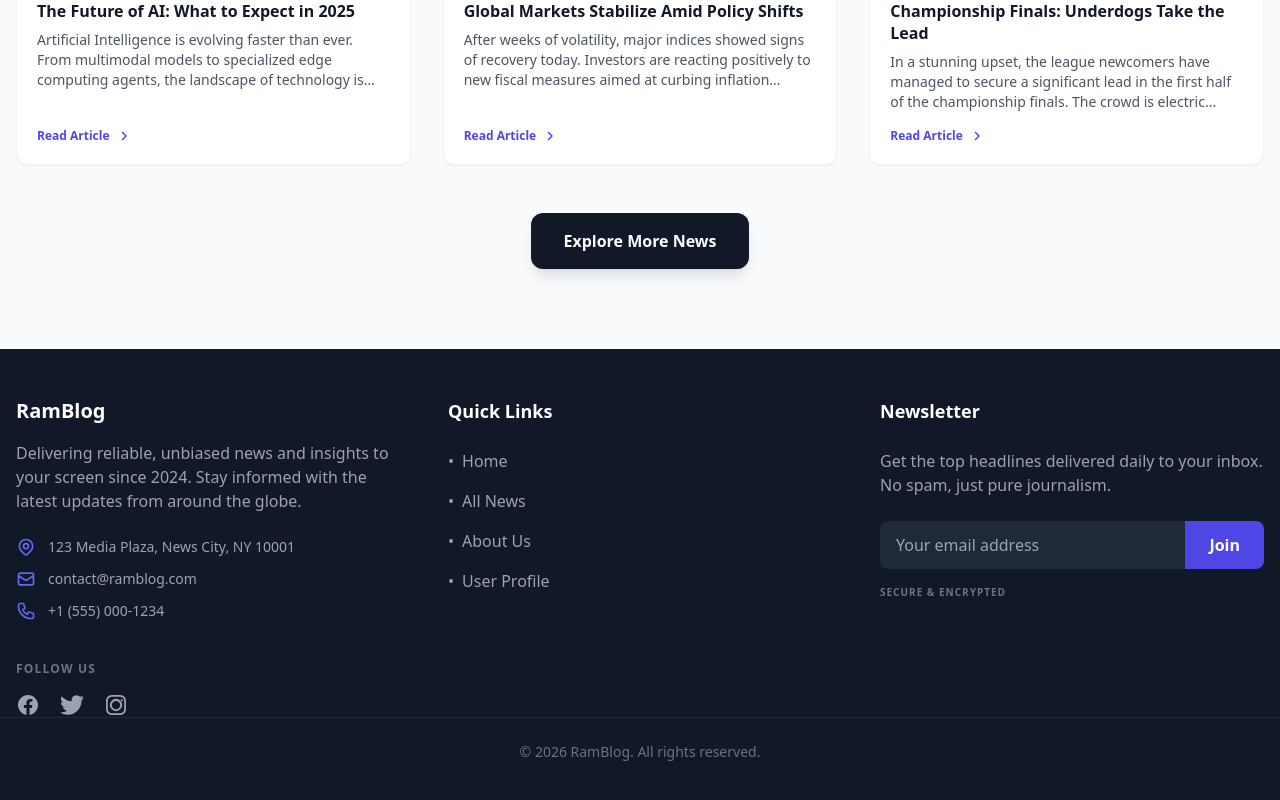
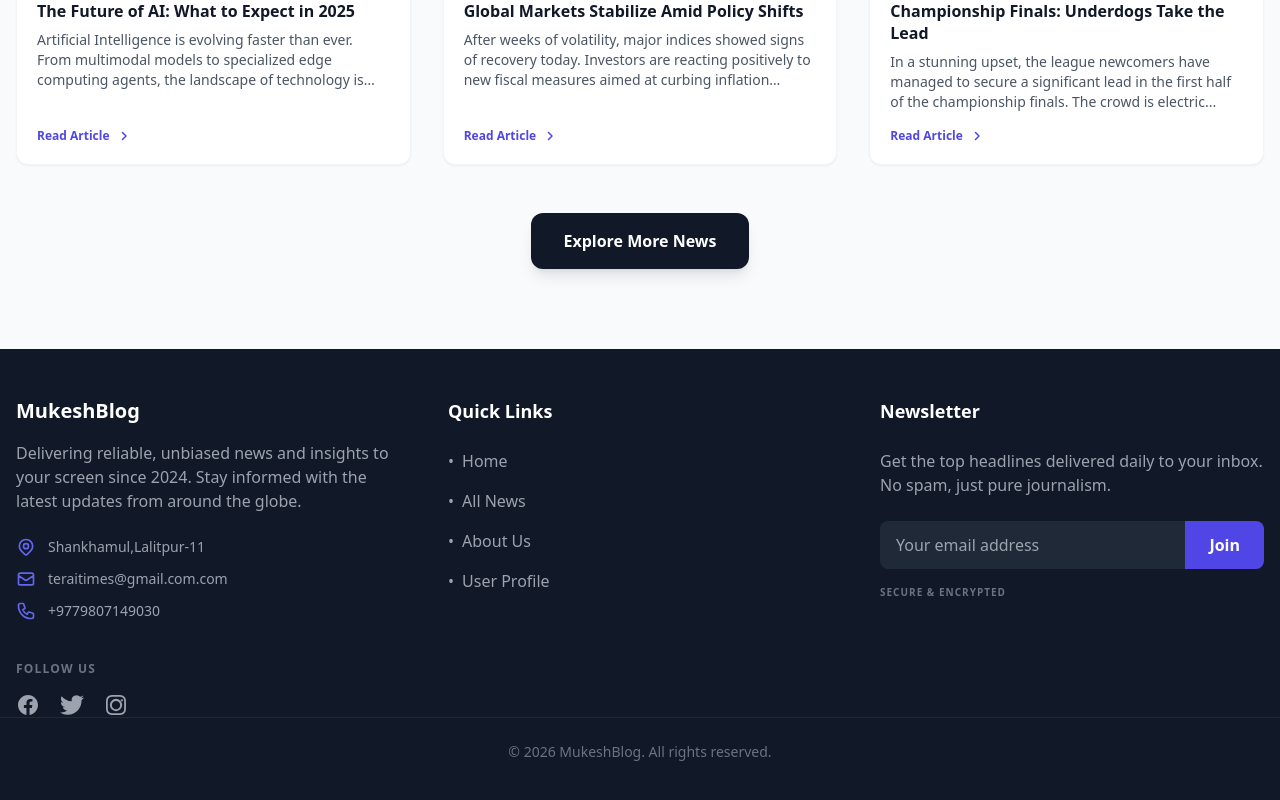
Before and after one commit to mahatomukesh/Newsportal, a React (Vite) app: page / in a window 1280 px wide. Shown: the part 1088-1888 px from the top of the page. Built offline with nearby package versions, Linux system fonts and the light colour scheme.

Commit message:
3rd commit

```diff
--- a/App.tsx
+++ b/App.tsx
@@ -85,7 +85,7 @@ const App: React.FC = () => {
         <div className="container mx-auto px-4 max-w-7xl grid grid-cols-1 md:grid-cols-3 gap-12">
           <div className="space-y-6">
             <div>
-              <h3 className="text-xl font-bold mb-4">RamBlog</h3>
+              <h3 className="text-xl font-bold mb-4">MukeshBlog</h3>
               <p className="text-gray-400">Delivering reliable, unbiased news and insights to your screen since 2024. Stay informed with the latest updates from around the globe.</p>
             </div>
 
@@ -95,19 +95,19 @@ const App: React.FC = () => {
                   <path strokeLinecap="round" strokeLinejoin="round" strokeWidth={2} d="M17.657 16.657L13.414 20.9a1.998 1.998 0 01-2.827 0l-4.244-4.243a8 8 0 1111.314 0z" />
                   <path strokeLinecap="round" strokeLinejoin="round" strokeWidth={2} d="M15 11a3 3 0 11-6 0 3 3 0 016 0z" />
                 </svg>
-                <span className="text-sm">123 Media Plaza, News City, NY 10001</span>
+                <span className="text-sm">Shankhamul,Lalitpur-11</span>
               </div>
               <div className="flex items-center gap-3 text-gray-400 hover:text-white transition">
                 <svg className="w-5 h-5 text-indigo-500" fill="none" viewBox="0 0 24 24" stroke="currentColor">
                   <path strokeLinecap="round" strokeLinejoin="round" strokeWidth={2} d="M3 8l7.89 5.26a2 2 0 002.22 0L21 8M5 19h14a2 2 0 002-2V7a2 2 0 00-2-2H5a2 2 0 00-2 2v10a2 2 0 002 2z" />
                 </svg>
-                <a href="mailto:contact@ramblog.com" className="text-sm">contact@ramblog.com</a>
+                <a href="mailto:contact@ramblog.com" className="text-sm">teraitimes@gmail.com.com</a>
               </div>
               <div className="flex items-center gap-3 text-gray-400 hover:text-white transition">
                 <svg className="w-5 h-5 text-indigo-500" fill="none" viewBox="0 0 24 24" stroke="currentColor">
                   <path strokeLinecap="round" strokeLinejoin="round" strokeWidth={2} d="M3 5a2 2 0 012-2h3.28a1 1 0 01.948.684l1.498 4.493a1 1 0 01-.502 1.21l-2.257 1.13a11.042 11.042 0 005.516 5.516l1.13-2.257a1 1 0 011.21-.502l4.493 1.498a1 1 0 01.684.949V19a2 2 0 01-2 2h-1C9.716 21 3 14.284 3 6V5z" />
                 </svg>
-                <a href="tel:+15550001234" className="text-sm">+1 (555) 000-1234</a>
+                <a href="tel:+15550001234" className="text-sm">+9779807149030</a>
               </div>
             </div>
 
@@ -152,7 +152,7 @@ const App: React.FC = () => {
           </div>
         </div>
         <div className="container mx-auto px-4 max-w-7xl text-center border-t border-gray-800 pt-6">
-          <p className="text-sm text-gray-500">© {new Date().getFullYear()} RamBlog. All rights reserved.</p>
+          <p className="text-sm text-gray-500">© {new Date().getFullYear()} MukeshBlog. All rights reserved.</p>
         </div>
       </footer>
     </div>
```
